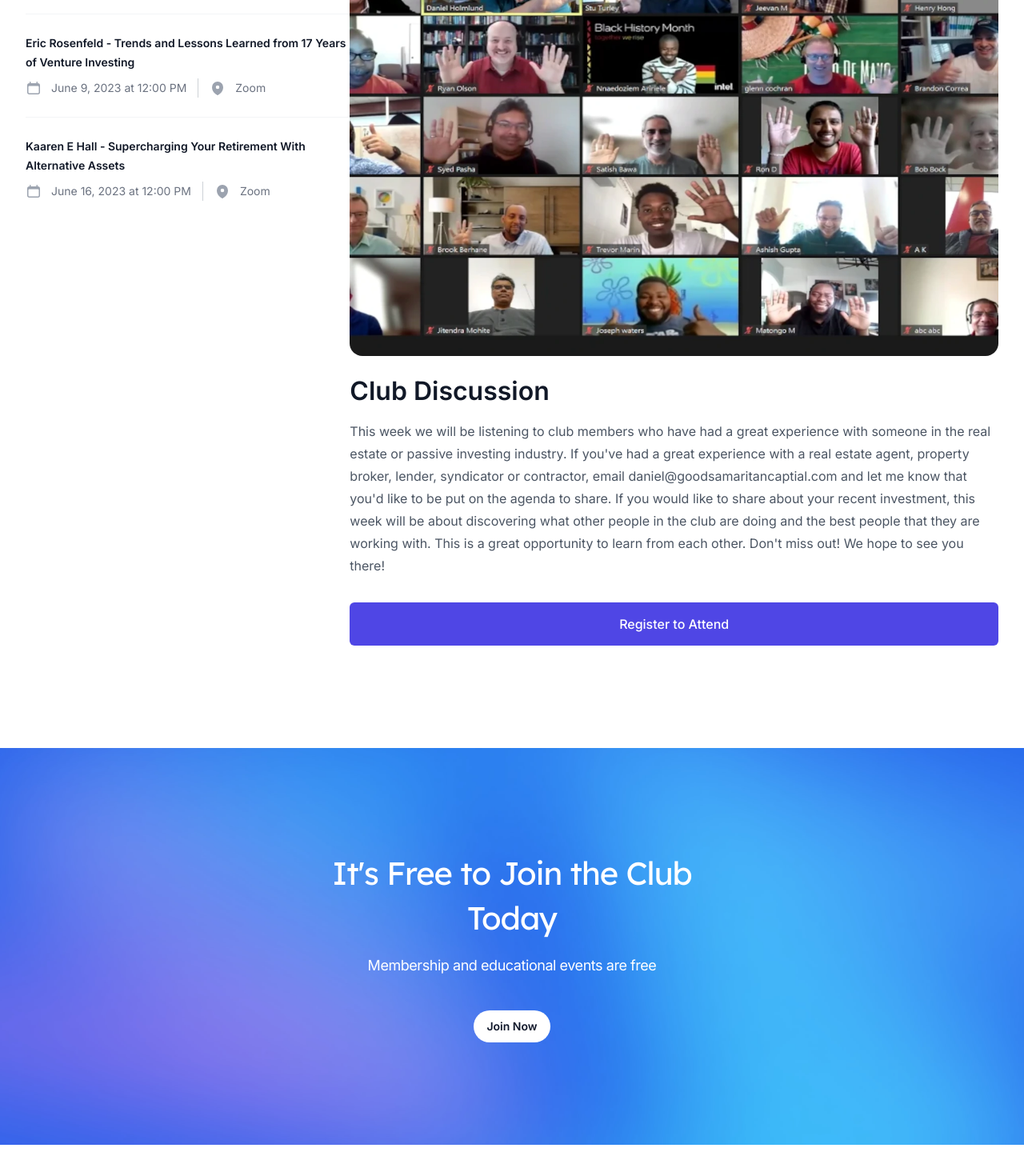
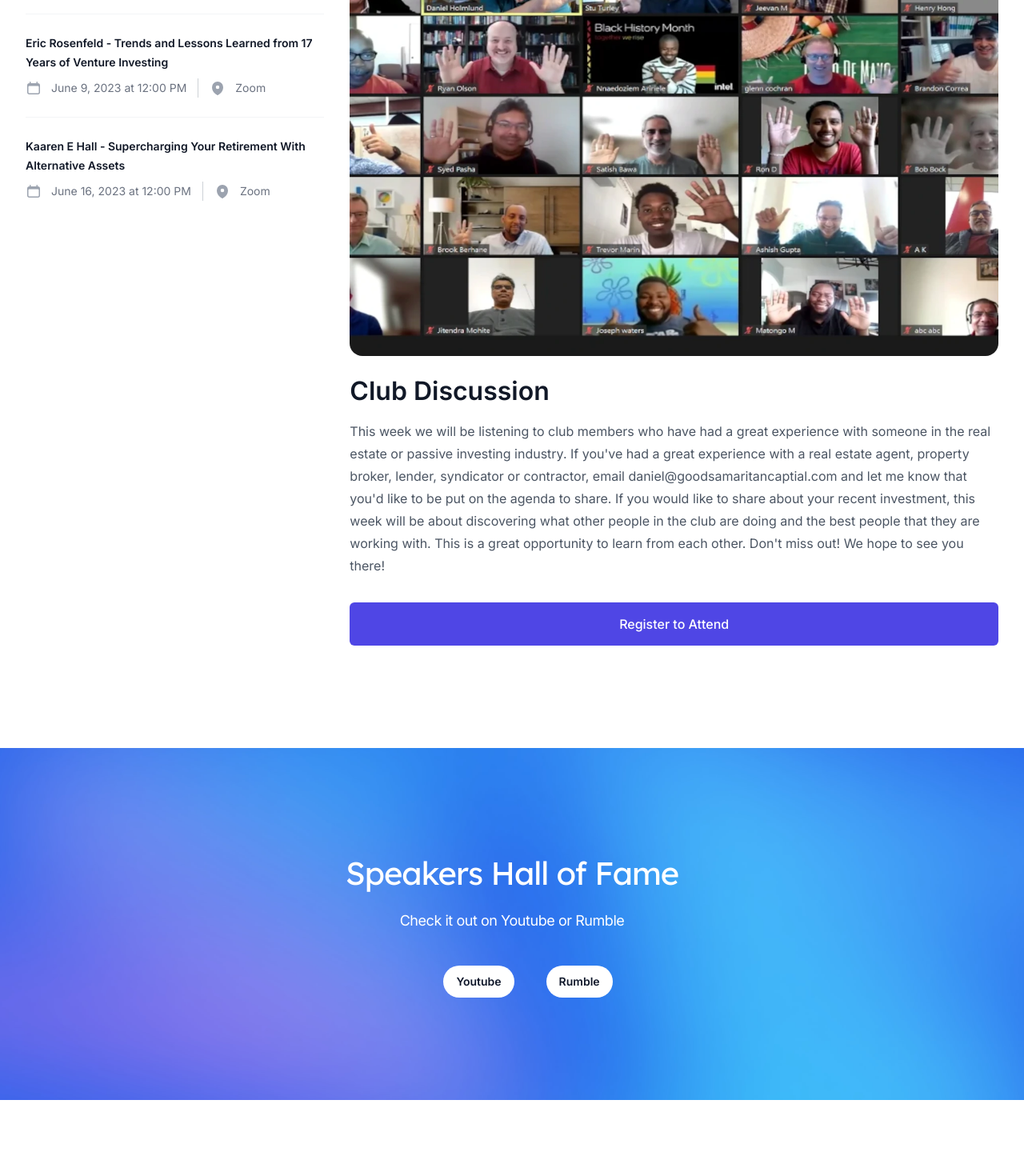
Before and after one commit to agnathan/altweb, a Next.js app: page / in a window 1280 px wide. Shown: the part 2135-3605 px from the top of the page at 80% size. Built offline with nearby package versions, Linux system fonts and the light colour scheme; what aws-amplify would draw is missing.

Commit message:
Updating the Speakers Hall of Fame

```diff
--- a/src/components/CallToAction.jsx
+++ b/src/components/CallToAction.jsx
@@ -6,6 +6,32 @@ import backgroundImage from '@/images/background-call-to-action.jpg'
 
 export function CallToAction() {
   return (
+    // <section
+    //   id="get-started-today"
+    //   className="relative overflow-hidden bg-blue-600 py-32"
+    // >
+    //   <Image
+    //     className="absolute left-1/2 top-1/2 max-w-none -translate-x-1/2 -translate-y-1/2"
+    //     src={backgroundImage}
+    //     alt=""
+    //     width={2347}
+    //     height={1244}
+    //     unoptimized
+    //   />
+    //   <Container className="relative">
+    //     <div className="mx-auto max-w-lg text-center">
+    //       <h2 className="font-display text-3xl tracking-tight text-white sm:text-4xl">
+    //         It&apos;s Free to Join the Club Today
+    //       </h2>
+    //       <p className="mt-4 text-lg tracking-tight text-white">
+    //         Membership and educational events are free
+    //       </p>
+    //       <Button href="/register" color="white" className="mt-10">
+    //         Join Now
+    //       </Button>
+    //     </div>
+    //   </Container>
+    // </section>
     <section
       id="get-started-today"
       className="relative overflow-hidden bg-blue-600 py-32"
@@ -21,13 +47,16 @@ export function CallToAction() {
       <Container className="relative">
         <div className="mx-auto max-w-lg text-center">
           <h2 className="font-display text-3xl tracking-tight text-white sm:text-4xl">
-            It&apos;s Free to Join the Club Today
+            Speakers Hall of Fame
           </h2>
           <p className="mt-4 text-lg tracking-tight text-white">
-            Membership and educational events are free
+            Check it out on Youtube or Rumble
           </p>
-          <Button href="/register" color="white" className="mt-10">
-            Join Now
+          <Button href="https://www.youtube.com/channel/UCkuo6XeC3PcV4ZmYuaZq3dg" color="white" className="mt-10 mx-10">
+            Youtube
+          </Button>
+          <Button href="https://rumble.com/user/goodsamaritancapitalist" color="white" className="mt-10">
+            Rumble
           </Button>
         </div>
       </Container>
--- a/src/components/Events.jsx
+++ b/src/components/Events.jsx
@@ -294,7 +294,7 @@ export function ScheduleBlade() {
           </p>
         </div>
         <div className="flex flex-row">
-          <div className="basis-1/3">
+          <div className="basis-1/3 pr-8">
             <h2 className="font-display text-2xl tracking-tight text-slate-900 sm:text-3xl">
               Upcoming
             </h2>
```
